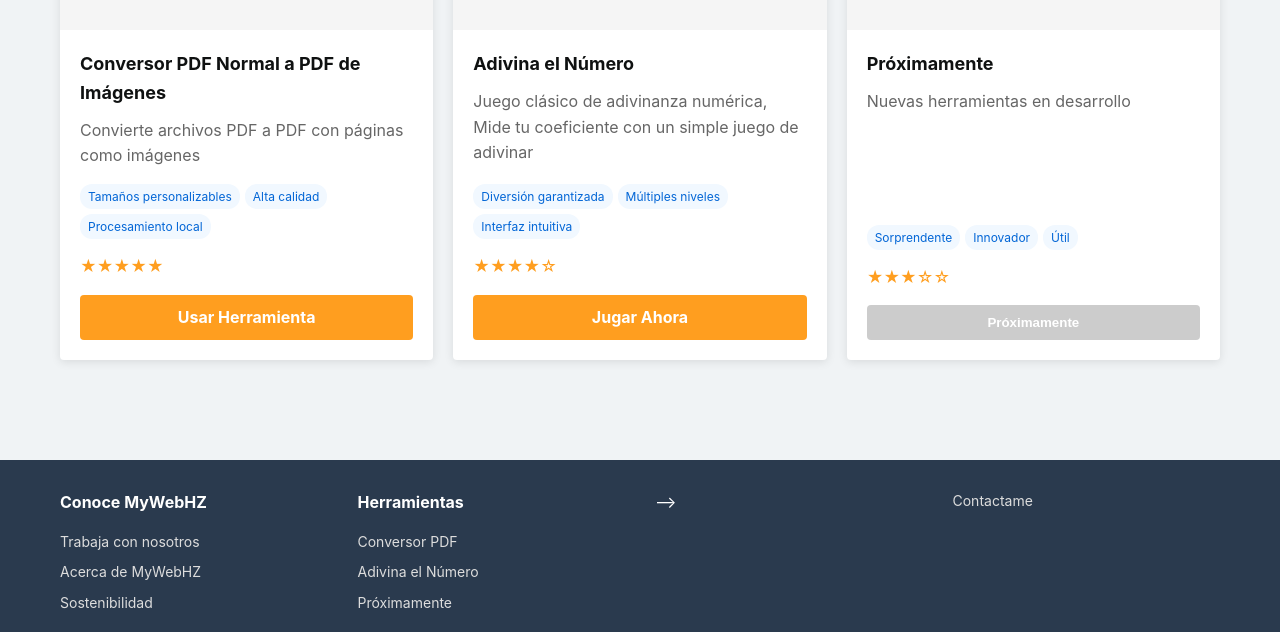
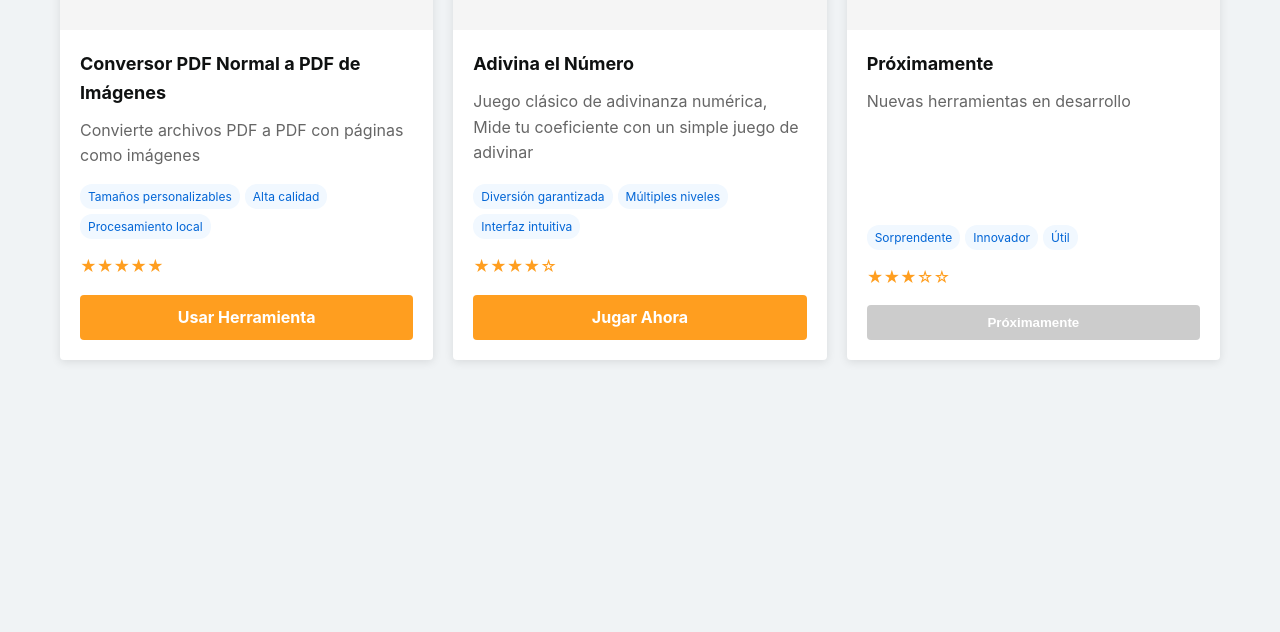
Before and after one commit to harveyzambrano/proyectweb, a plain HTML site: page index.html in a window 1280 px wide. Shown: the part 475-1107 px from the top of the page. After the commit the page ends 885 px from the top, so only its background shows below. Drawn offline with Linux system fonts and the light colour scheme.

Commit message:
Update index.html

```diff
--- a/index.html
+++ b/index.html
@@ -100,7 +100,7 @@
     </div>
 
     <!-- Footer -->
-
+    <!--
     <footer class="main-footer">
         <div class="footer-content">
             <div class="footer-section">
@@ -115,18 +115,19 @@
                 <a href="Pag0_Docs/1_PdfToImg/index.html">Conversor PDF</a>
                 <a href="pag1_Games/1_AdivinaNum/index.html">Adivina el Número</a>
                 <a href="#">Próximamente</a>
-            </div> -->
+            </div>
             <div class="footer-section">
             <!-- <h4>Ayuda</h4> -->
             <!-- <a href="#">FAQ</a> -->
-            <!--  <a href="#">Soporte Técnico</a> -->
+            <!--  <a href="#">Soporte Técnico</a>
             <a href="pag_contact/contact/contact.html">Contactame</a>
             </div>
         </div>
-       <!-- <div class="footer-bottom">
+     <div class="footer-bottom">
             <p>&copy; 2025 MyWebHZ - Todos los derechos reservados</p>
-        </div> -->
+        </div>
     </footer>
+    -->
 
 </body>
 </html>
```
